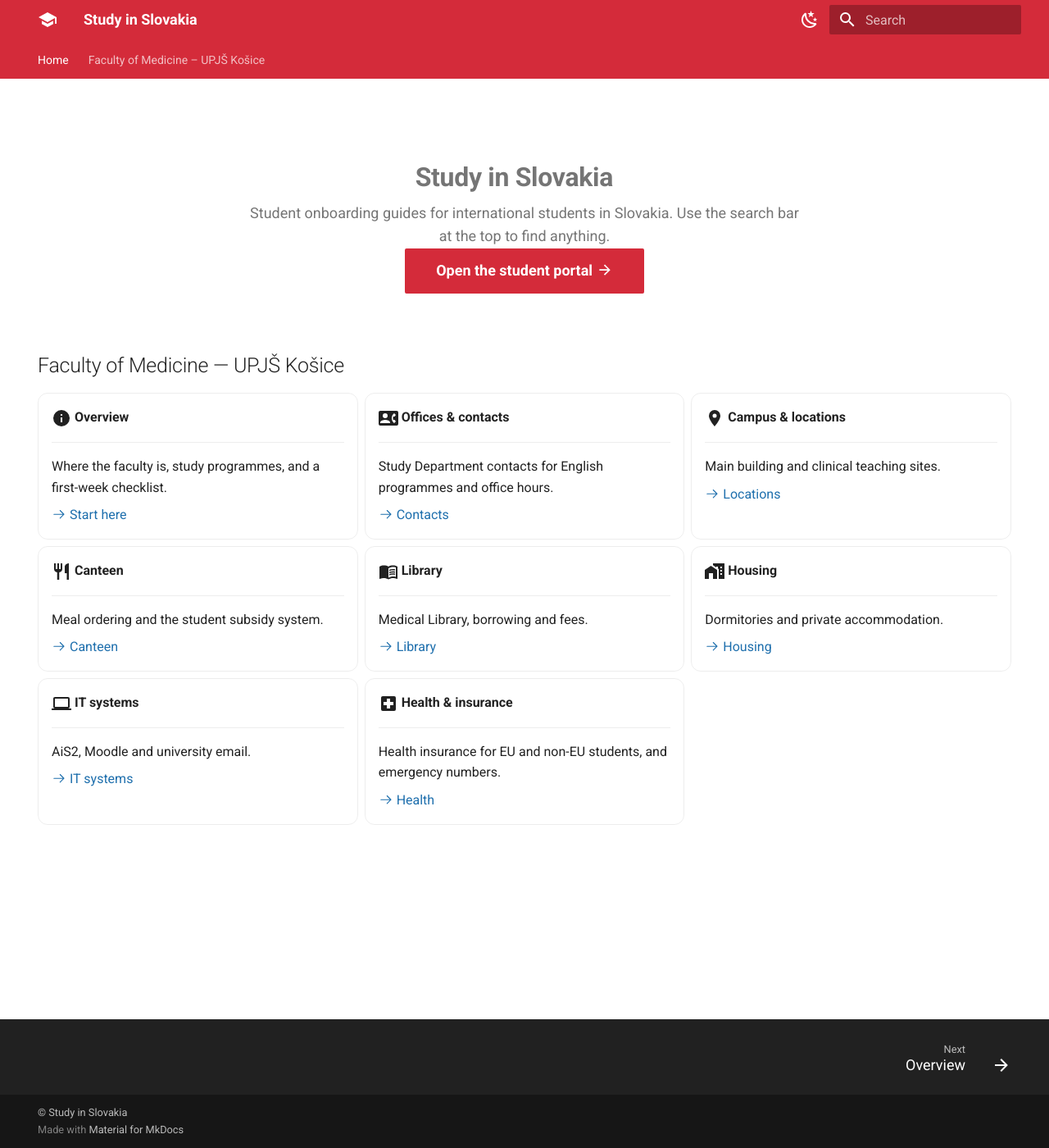
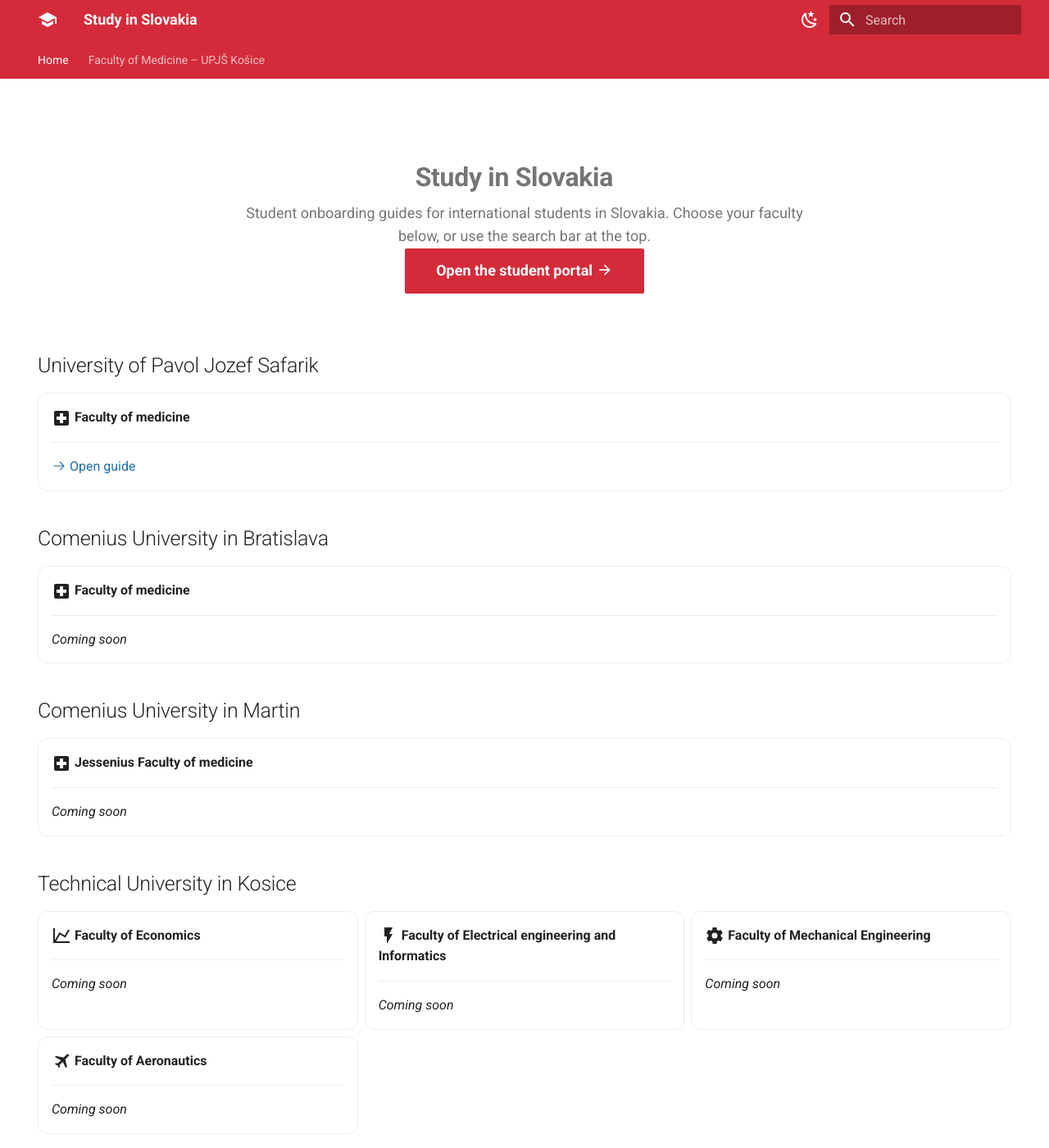
Before and after one commit to tsonga4/studyinslovakia-kb, an MkDocs documentation site: the page built from docs/index.md, in a window 1280 px wide and 1400 px high. Shown: the whole window at 82% size. Built offline with MkDocs 1.6.1 and Material for MkDocs 9.7.7, drawn with Linux system fonts in a browser that asks for light colours; some of the changed text lies outside the part shown.

Commit message:
Home page: faculty directory grouped by university
List all faculties provided by the user, grouped by university; only the
LF UPJŠ Faculty of Medicine links to its guide, the rest are marked Coming soon
until content is added. Names kept verbatim.

Co-Authored-By: Claude Fable 5 <noreply@anthropic.com>

```diff
--- a/docs/index.md
+++ b/docs/index.md
@@ -9,78 +9,128 @@ hide:
 # Study in Slovakia
 
 Student onboarding guides for international students in Slovakia.
-Use the search bar at the top to find anything.
+Choose your faculty below, or use the search bar at the top.
 
 [Open the student portal :material-arrow-right:](https://portal.studyinslovakia.info){ .md-button .md-button--primary }
 
 </div>
 
-## Faculty of Medicine — UPJŠ Košice
+## University of Pavol Jozef Safarik
 
 <div class="grid cards" markdown>
 
--   :material-information:{ .lg .middle } __Overview__
+-   :material-hospital-box:{ .lg .middle } __Faculty of medicine__
 
     ---
 
-    Where the faculty is, study programmes, and a first-week checklist.
+    [:octicons-arrow-right-24: Open guide](lf-upjs/index.md)
 
-    [:octicons-arrow-right-24: Start here](lf-upjs/index.md)
+</div>
 
--   :material-card-account-phone:{ .lg .middle } __Offices & contacts__
+## Comenius University in Bratislava
+
+<div class="grid cards" markdown>
+
+-   :material-hospital-box:{ .lg .middle } __Faculty of medicine__
 
     ---
 
-    Study Department contacts for English programmes and office hours.
+    _Coming soon_
 
-    [:octicons-arrow-right-24: Contacts](lf-upjs/contacts.md)
+</div>
 
--   :material-map-marker:{ .lg .middle } __Campus & locations__
+## Comenius University in Martin
+
+<div class="grid cards" markdown>
+
+-   :material-hospital-box:{ .lg .middle } __Jessenius Faculty of medicine__
 
     ---
 
-    Main building and clinical teaching sites.
+    _Coming soon_
 
-    [:octicons-arrow-right-24: Locations](lf-upjs/campus.md)
+</div>
 
--   :material-silverware-fork-knife:{ .lg .middle } __Canteen__
+## Technical University in Kosice
+
+<div class="grid cards" markdown>
+
+-   :material-chart-line:{ .lg .middle } __Faculty of Economics__
 
     ---
 
-    Meal ordering and the student subsidy system.
+    _Coming soon_
 
-    [:octicons-arrow-right-24: Canteen](lf-upjs/canteen.md)
-
--   :material-book-open-variant:{ .lg .middle } __Library__
+-   :material-flash:{ .lg .middle } __Faculty of Electrical engineering and Informatics__
 
     ---
 
-    Medical Library, borrowing and fees.
+    _Coming soon_
 
-    [:octicons-arrow-right-24: Library](lf-upjs/library.md)
-
--   :material-home-city:{ .lg .middle } __Housing__
+-   :material-cog:{ .lg .middle } __Faculty of Mechanical Engineering__
 
     ---
 
-    Dormitories and private accommodation.
+    _Coming soon_
 
-    [:octicons-arrow-right-24: Housing](lf-upjs/housing.md)
-
--   :material-laptop:{ .lg .middle } __IT systems__
+-   :material-airplane:{ .lg .middle } __Faculty of Aeronautics__
 
     ---
 
-    AiS2, Moodle and university email.
+    _Coming soon_
 
-    [:octicons-arrow-right-24: IT systems](lf-upjs/it-systems.md)
+</div>
 
--   :material-hospital-box:{ .lg .middle } __Health & insurance__
+## Slovak Technical University in Bratislava
+
+<div class="grid cards" markdown>
+
+-   :material-cog:{ .lg .middle } __Faculty of Mechanical engineering__
 
     ---
 
-    Health insurance for EU and non-EU students, and emergency numbers.
+    _Coming soon_
 
-    [:octicons-arrow-right-24: Health](lf-upjs/health.md)
+-   :material-domain:{ .lg .middle } __Faculty of Civil engineering__
+
+    ---
+
+    _Coming soon_
+
+-   :material-flask:{ .lg .middle } __Faculty of Chemical and food technology__
+
+    ---
+
+    _Coming soon_
+
+-   :material-flash:{ .lg .middle } __Faculty of electrical enginering and Information technology__
+
+    ---
+
+    _Coming soon_
 
 </div>
+
+## Bratislava University of Economics and Management
+
+<div class="grid cards" markdown>
+
+-   :material-school:{ .lg .middle } __Bratislava University of Economics and Management__
+
+    ---
+
+    _Coming soon_
+
+</div>
+
+## Economic University in Bratislava
+
+<div class="grid cards" markdown>
+
+-   :material-school:{ .lg .middle } __Economic University in Bratislava__
+
+    ---
+
+    _Coming soon_
+
+</div>
```
